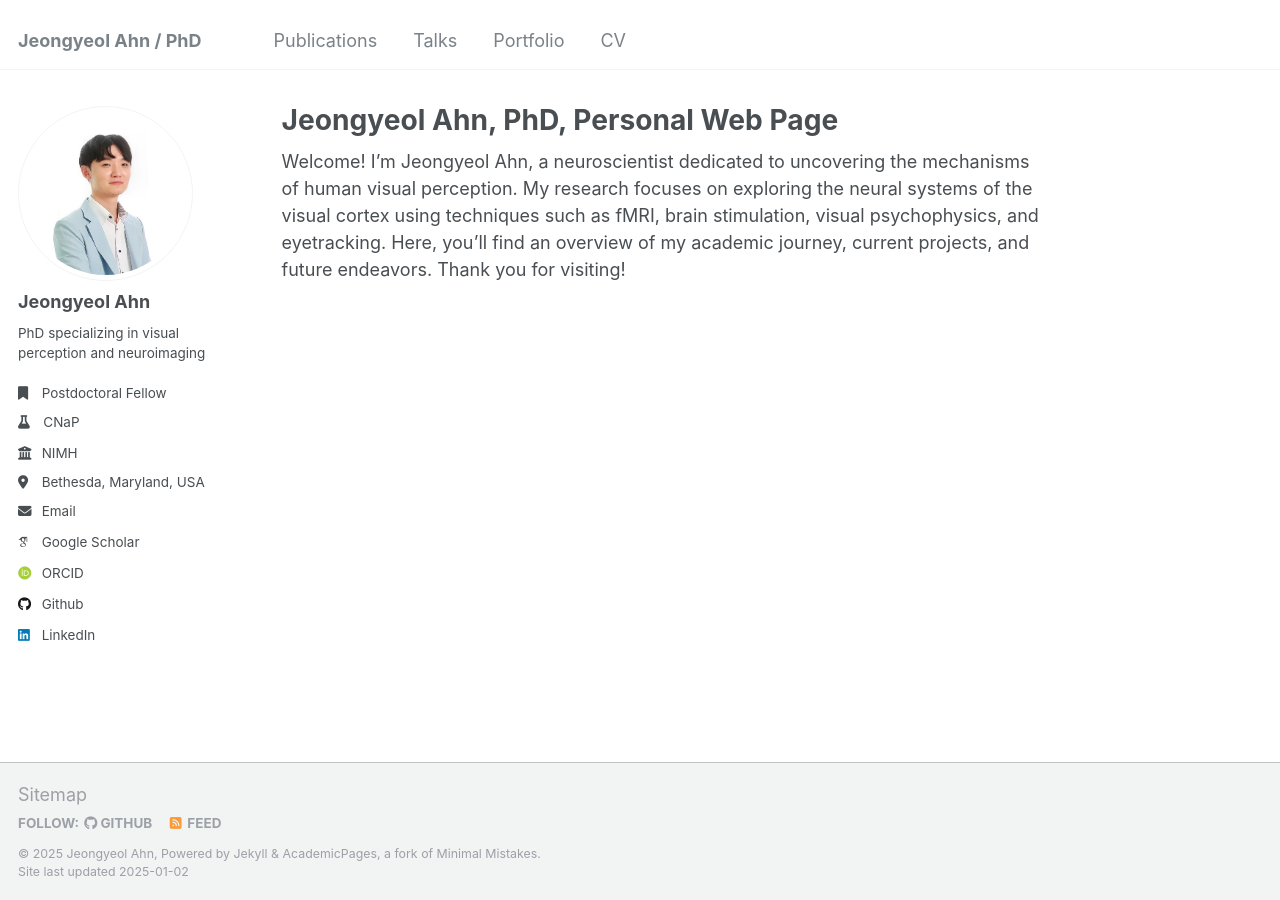
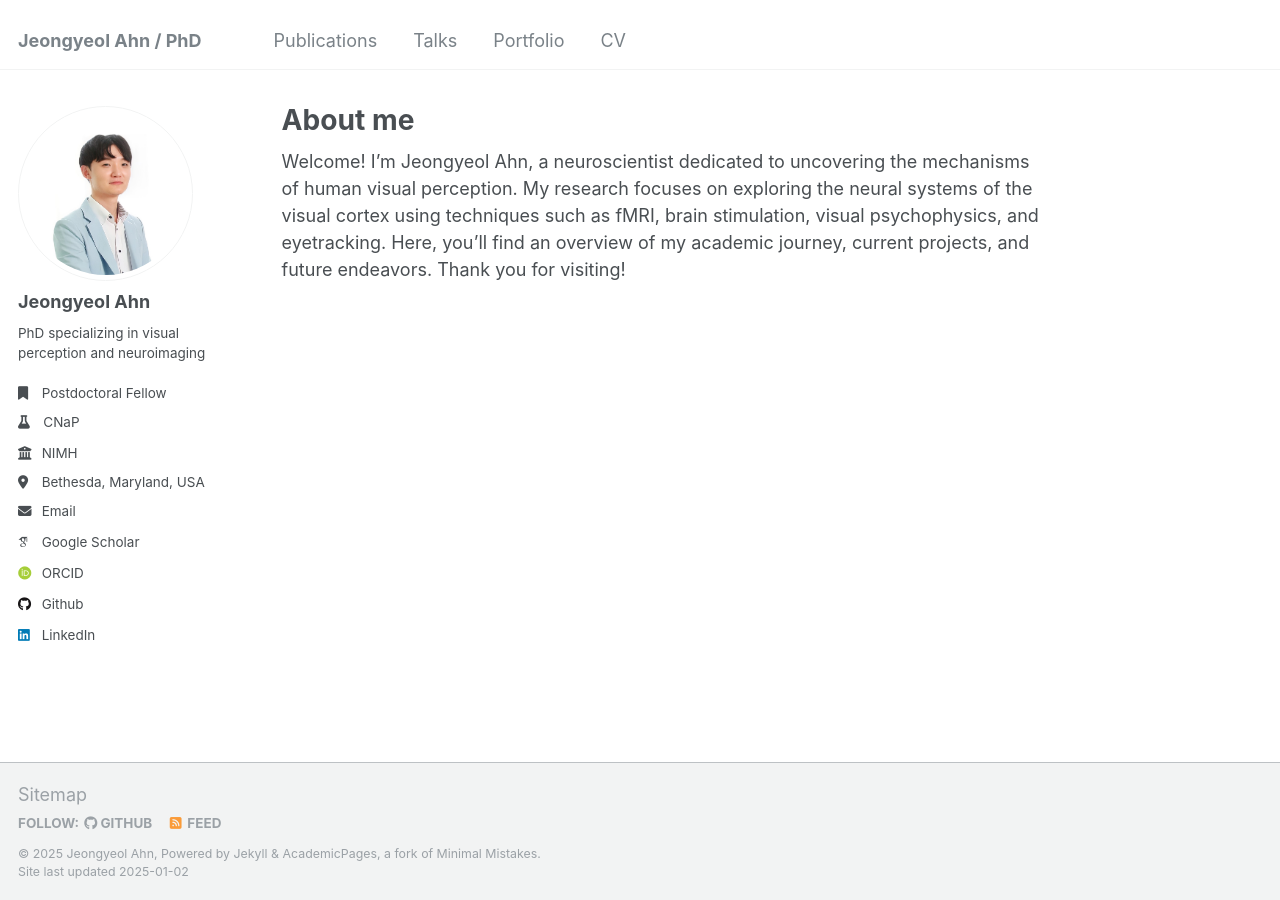
Before and after one commit to daeolian/daeolian.github.io, a Jekyll site: the page built from _pages/about.md, in a window 1280 px wide. Built offline with Jekyll 4.4.1, drawn with Linux system fonts in a browser that asks for light colours; some web fonts are replaced.

Commit message:
Update about.md

```diff
--- a/_pages/about.md
+++ b/_pages/about.md
@@ -1,6 +1,6 @@
 ---
 permalink: /
-title: "Jeongyeol Ahn, PhD, Personal Web Page"
+title: "About me"
 author_profile: true
 redirect_from:
   - /about/
```
